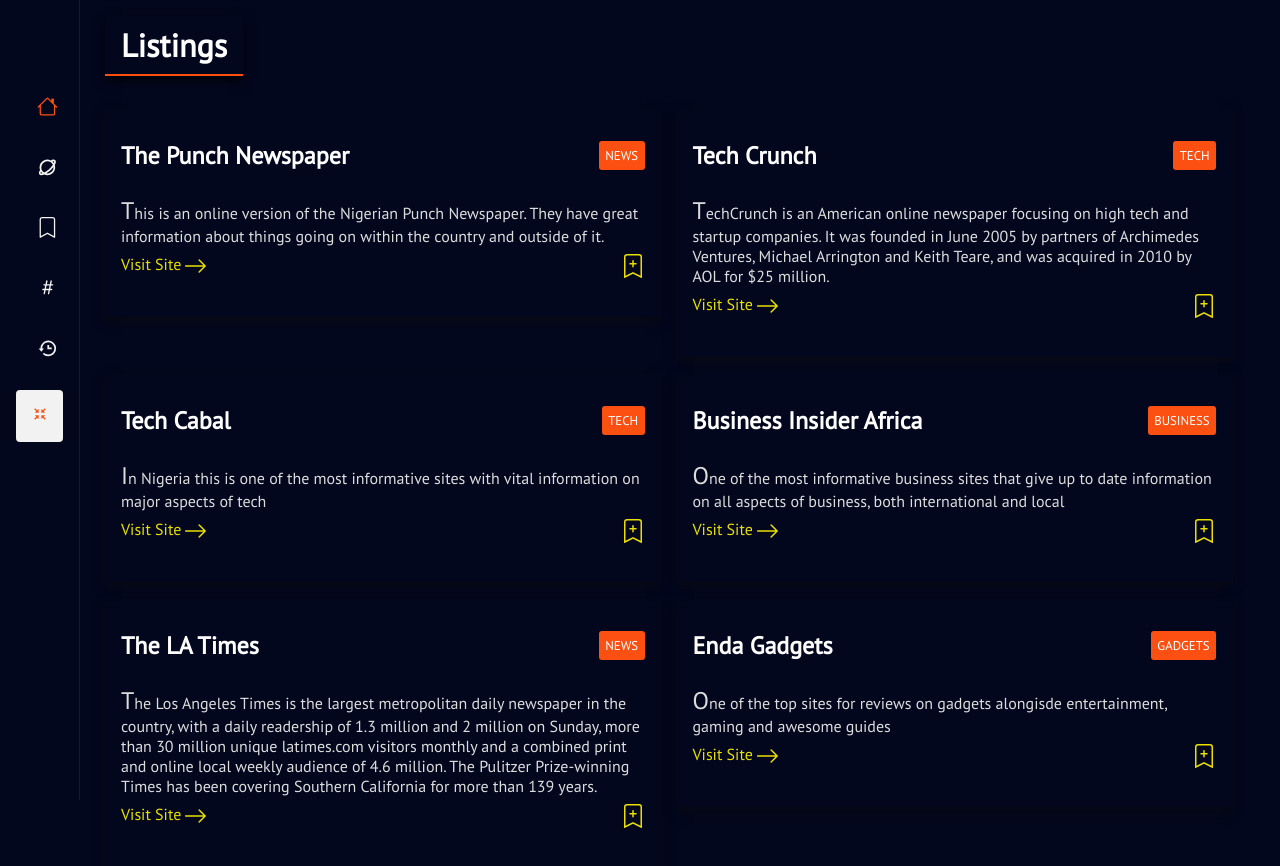
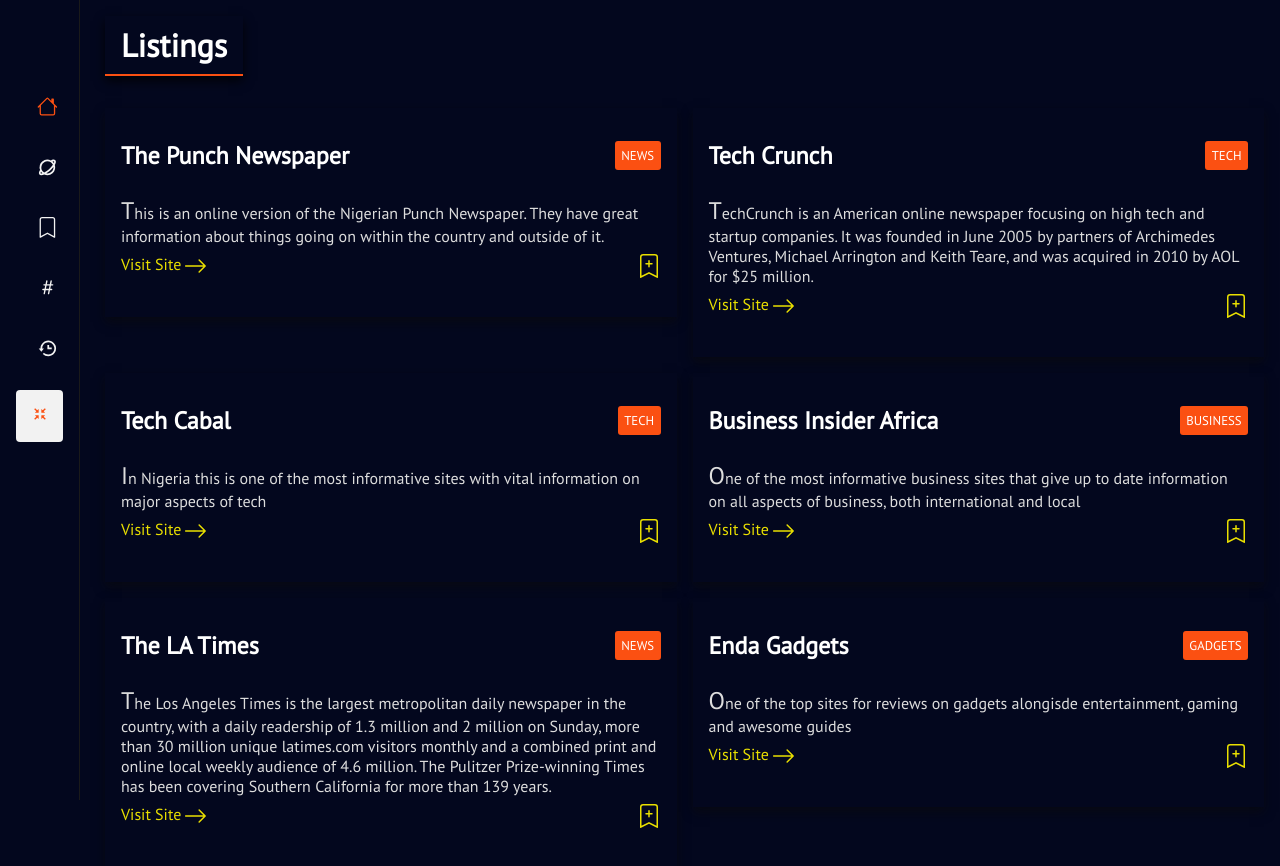
Before and after one commit to auleki/lynks, a React (Create React App) app: page / in a window 1280 px wide. Shown: the top 866 px of the page. Built offline with nearby package versions, Linux system fonts and the light colour scheme; a web font is replaced by a local one.

Commit message:
modified padding on right

```diff
--- a/src/components/StyledComponents.ts
+++ b/src/components/StyledComponents.ts
@@ -17,7 +17,7 @@ export const AppContainer = styled.div(
     min-height: 109vh;
     color: white;
     font-family: ${fonts.paragraphFont};
-    padding: 1em 3em 1em 0;
+    padding: 1em 1em 1em 0;
     transition: padding-left 200ms ease-in;
     padding-left: ${p.width + 25}px;
 
```
